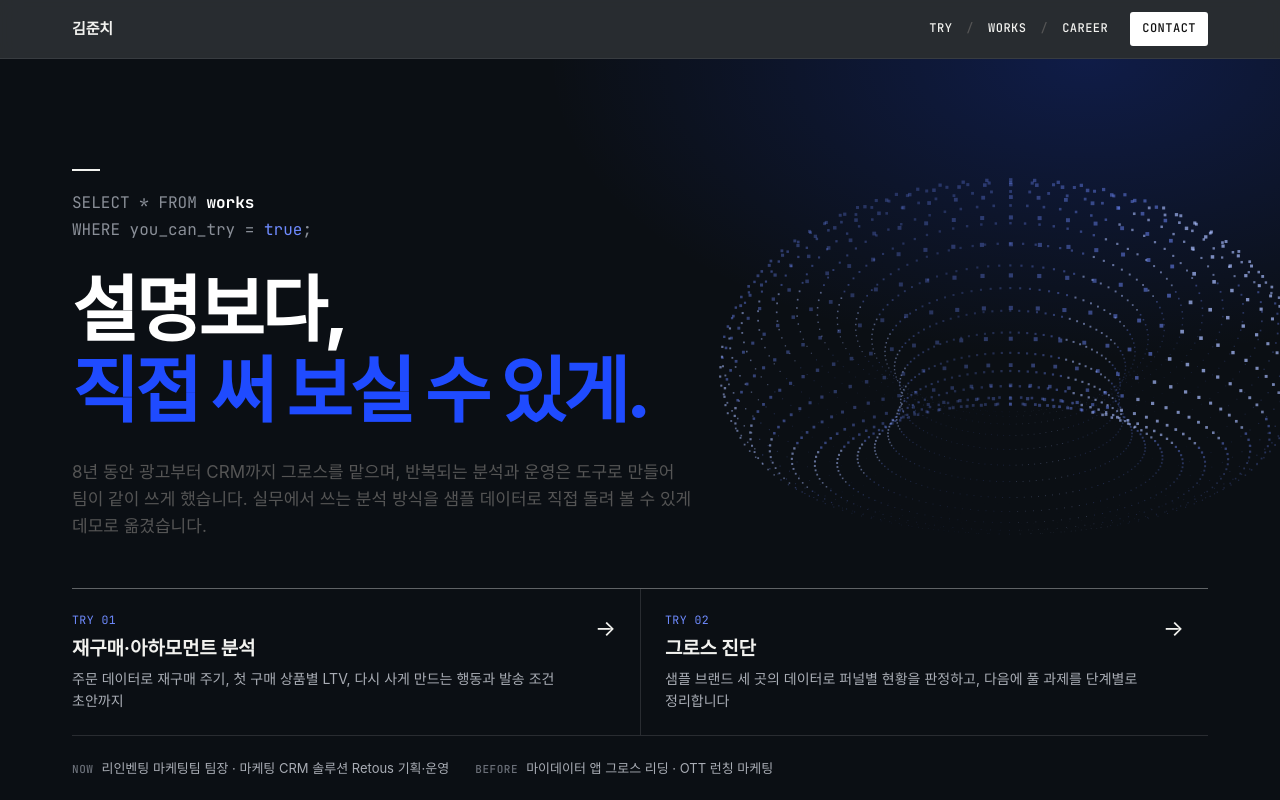
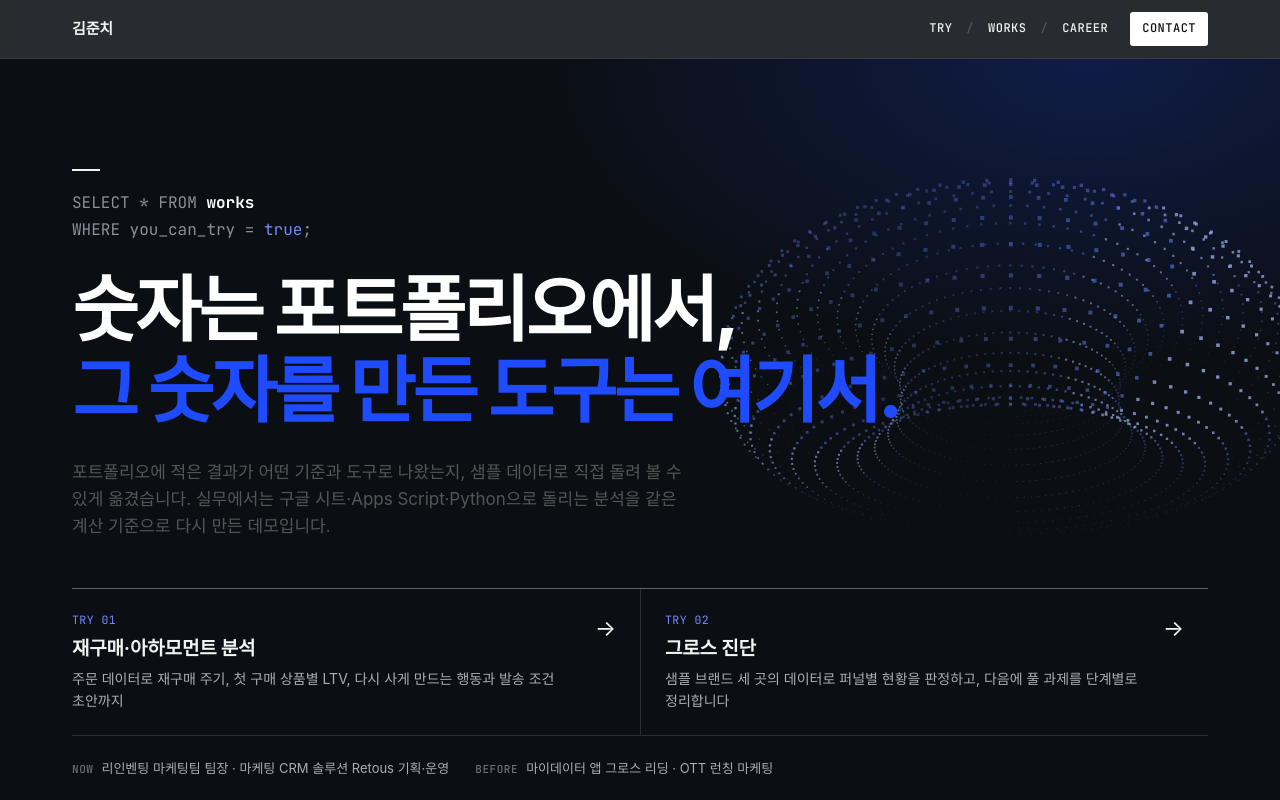
Before and after one commit to junchikim/portfolio, a plain HTML site: page index.html in a window 1280 px wide. Shown: the top 800 px of the page. Drawn offline with Linux system fonts and the light colour scheme; animation ran at ten frames a second; a web font is replaced by a local one.

Commit message:
상단 제목을 '숫자는 포트폴리오에서, 그 숫자를 만든 도구는 여기서'로 변경
Co-Authored-By: Claude Opus 5.5 <noreply@anthropic.com>
Claude-Session: https://claude.ai/code/session_0196QjEgaQEqfAVdKhpfSnRK

```diff
--- a/index.html
+++ b/index.html
@@ -4,7 +4,7 @@
 <meta charset="UTF-8" />
 <meta name="viewport" content="width=device-width, initial-scale=1.0" />
 <meta name="robots" content="noindex, nofollow" />
-<title>김준치 · Growth Lead — 직접 써 보는 작업물</title>
+<title>김준치 · Growth Lead — 숫자를 만든 도구</title>
 <meta name="description" content="8년차 그로스·CRM 마케터 김준치가 만든 분석·운영 도구를 직접 써 볼 수 있게 모았습니다." />
 <link rel="stylesheet" href="https://cdn.jsdelivr.net/gh/orioncactus/pretendard@v1.3.9/dist/web/static/pretendard.min.css" />
 <link rel="preconnect" href="https://fonts.googleapis.com" />
@@ -53,6 +53,7 @@
   .hero .hero-try{border-top:1px solid rgba(255,255,255,.35)}
   .hero .try-link{border-bottom:1px solid rgba(255,255,255,.12)}
   .hero .try-link + .try-link{border-left:1px solid rgba(255,255,255,.12)}
+  @media(max-width:720px){.hero .try-link + .try-link{border-left:0;padding-left:0}}
   .hero .try-link .n{color:#6F8BFF} .hero .try-link p{color:#A9ADB5}
   .hero .try-link:hover h3,.hero .try-link:hover .arr{color:#6F8BFF}
   .hero .hero-meta{color:#A9ADB5} .hero .hero-meta span b{color:#6B7079}
@@ -316,8 +317,8 @@
   <canvas id="orb" aria-hidden="true"></canvas>
   <div class="wrap">
     <div class="query">SELECT * FROM <b>works</b><br>WHERE you_can_try = <s>true</s>;</div>
-    <h1><span class="ln"><span>설명보다,</span></span><span class="ln"><span class="acc">직접 써 보실 수 있게.</span></span></h1>
-    <p class="lead">8년 동안 광고부터 CRM까지 그로스를 맡으며, 반복되는 분석과 운영은 도구로 만들어 팀이 같이 쓰게 했습니다. 실무에서 쓰는 분석 방식을 샘플 데이터로 직접 돌려 볼 수 있게 데모로 옮겼습니다.</p>
+    <h1><span class="ln"><span>숫자는 포트폴리오에서,</span></span><span class="ln"><span class="acc">그 숫자를 만든 도구는 여기서.</span></span></h1>
+    <p class="lead">포트폴리오에 적은 결과가 어떤 기준과 도구로 나왔는지, 샘플 데이터로 직접 돌려 볼 수 있게 옮겼습니다. 실무에서는 구글 시트·Apps Script·Python으로 돌리는 분석을 같은 계산 기준으로 다시 만든 데모입니다.</p>
     <div class="hero-try">
       <a class="try-link" href="#try-repurchase"><div><div class="n">TRY 01</div><h3>재구매·아하모먼트 분석</h3><p>주문 데이터로 재구매 주기, 첫 구매 상품별 LTV, 다시 사게 만드는 행동과 발송 조건 초안까지</p></div><span class="arr">→</span></a>
       <a class="try-link" href="#try-diagnosis"><div><div class="n">TRY 02</div><h3>그로스 진단</h3><p>샘플 브랜드 세 곳의 데이터로 퍼널별 현황을 판정하고, 다음에 풀 과제를 단계별로 정리합니다</p></div><span class="arr">→</span></a>
```
